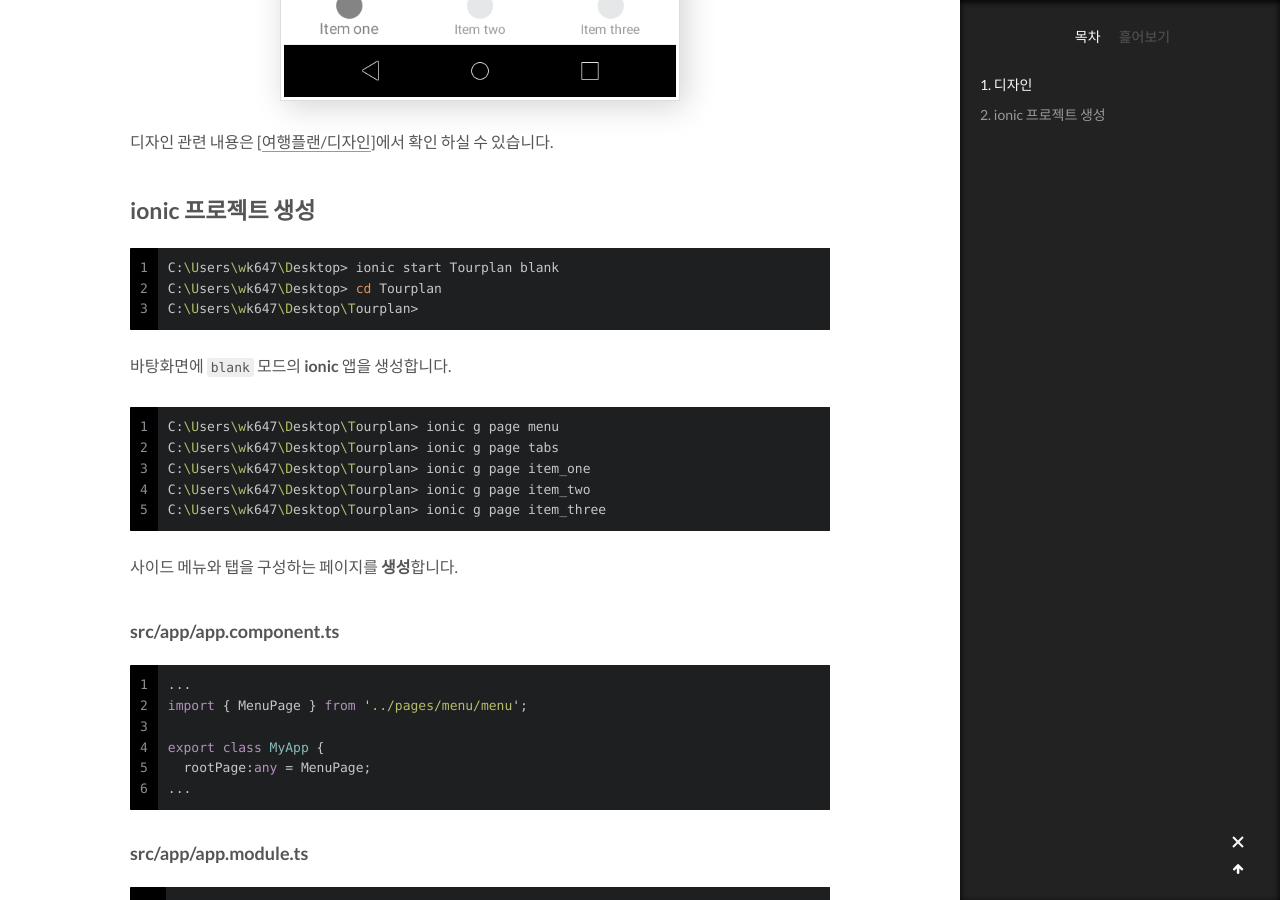
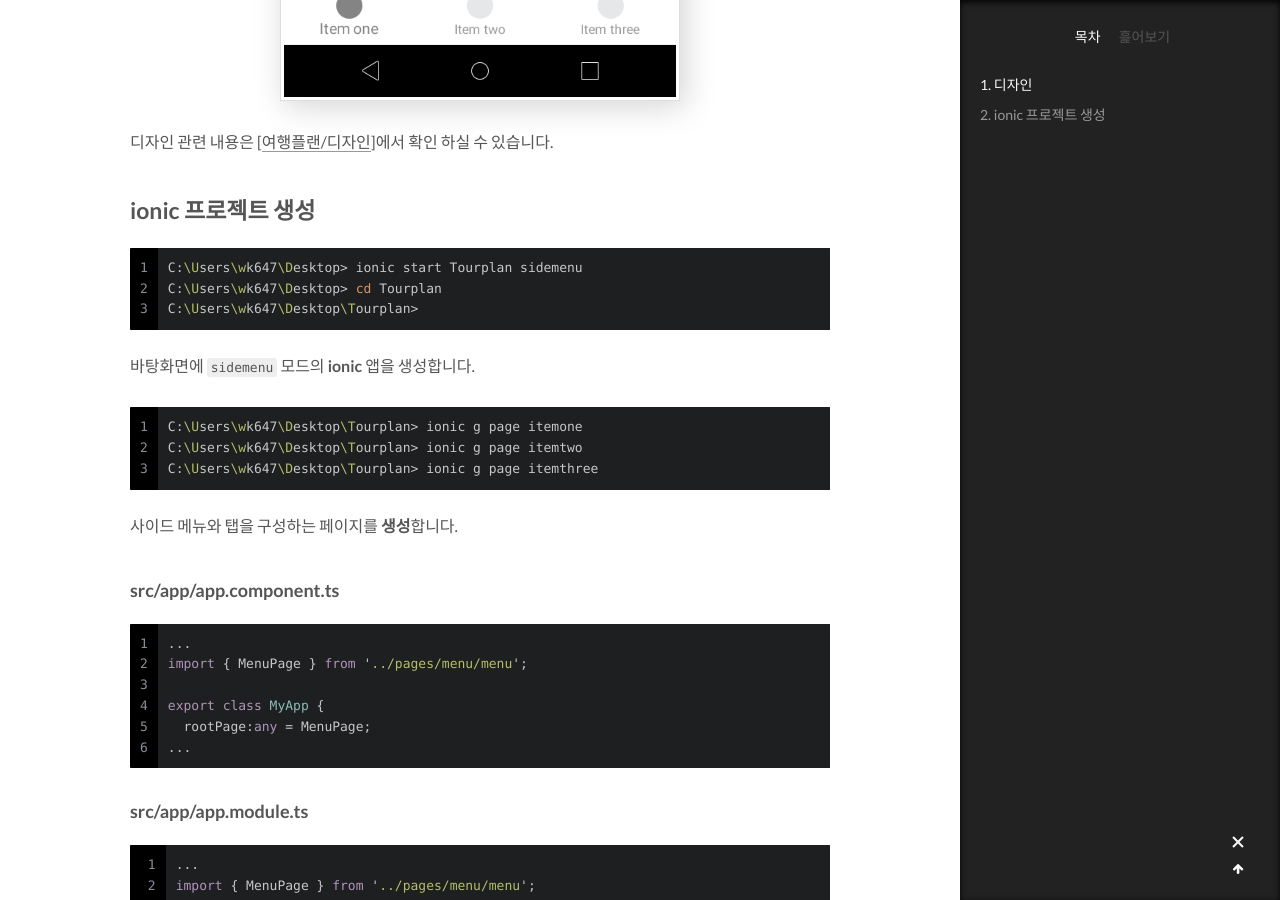
Before and after one commit to wkddnjset/wkddnjset.github.io, a Jekyll site: the page built from _posts/2018-02-04-ionic-3-하이브리드-앱-개발하기-[여행플랜].md, in a window 1280 px wide and 900 px high, scrolled down 1233 px. Built offline with Jekyll 4.4.1, drawn with Linux system fonts in a browser that asks for light colours; comment, search, counter and statistics services are not loaded.

Commit message:
Update 2018-02-04-ionic-3-하이브리드-앱-개발하기-[여행플랜].md

```diff
--- a/_posts/2018-02-04-ionic-3-하이브리드-앱-개발하기-[여행플랜].md
+++ b/_posts/2018-02-04-ionic-3-하이브리드-앱-개발하기-[여행플랜].md
@@ -16,19 +16,17 @@ tags: ionic, app develop
 ## ionic 프로젝트 생성
 
 {% highlight bash linenos %}
-C:\Users\wk647\Desktop> ionic start Tourplan blank
+C:\Users\wk647\Desktop> ionic start Tourplan sidemenu
 C:\Users\wk647\Desktop> cd Tourplan
 C:\Users\wk647\Desktop\Tourplan>
 {% endhighlight %}
 
-바탕화면에 `blank` 모드의 **ionic** 앱을 생성합니다.
+바탕화면에 `sidemenu` 모드의 **ionic** 앱을 생성합니다.
 
 {% highlight bash linenos %}
-C:\Users\wk647\Desktop\Tourplan> ionic g page menu
-C:\Users\wk647\Desktop\Tourplan> ionic g page tabs
-C:\Users\wk647\Desktop\Tourplan> ionic g page item_one
-C:\Users\wk647\Desktop\Tourplan> ionic g page item_two
-C:\Users\wk647\Desktop\Tourplan> ionic g page item_three
+C:\Users\wk647\Desktop\Tourplan> ionic g page itemone
+C:\Users\wk647\Desktop\Tourplan> ionic g page itemtwo
+C:\Users\wk647\Desktop\Tourplan> ionic g page itemthree
 {% endhighlight %}
 
 사이드 메뉴와 탭을 구성하는 페이지를 **생성**합니다.
```
